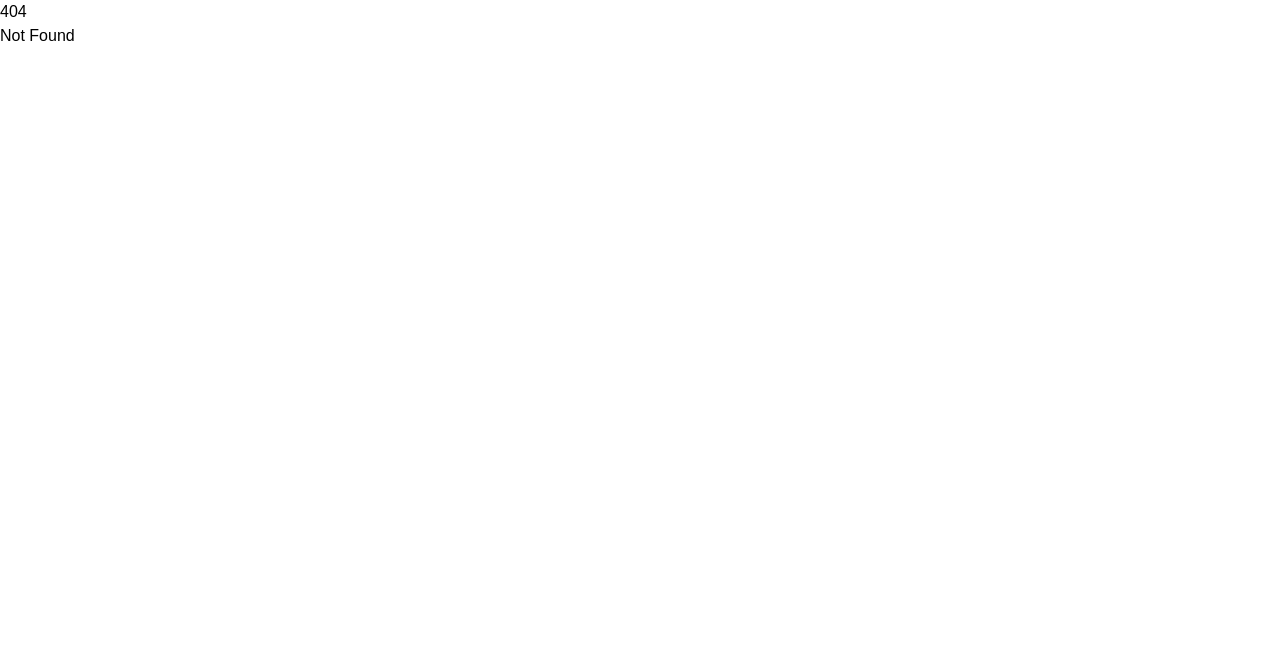
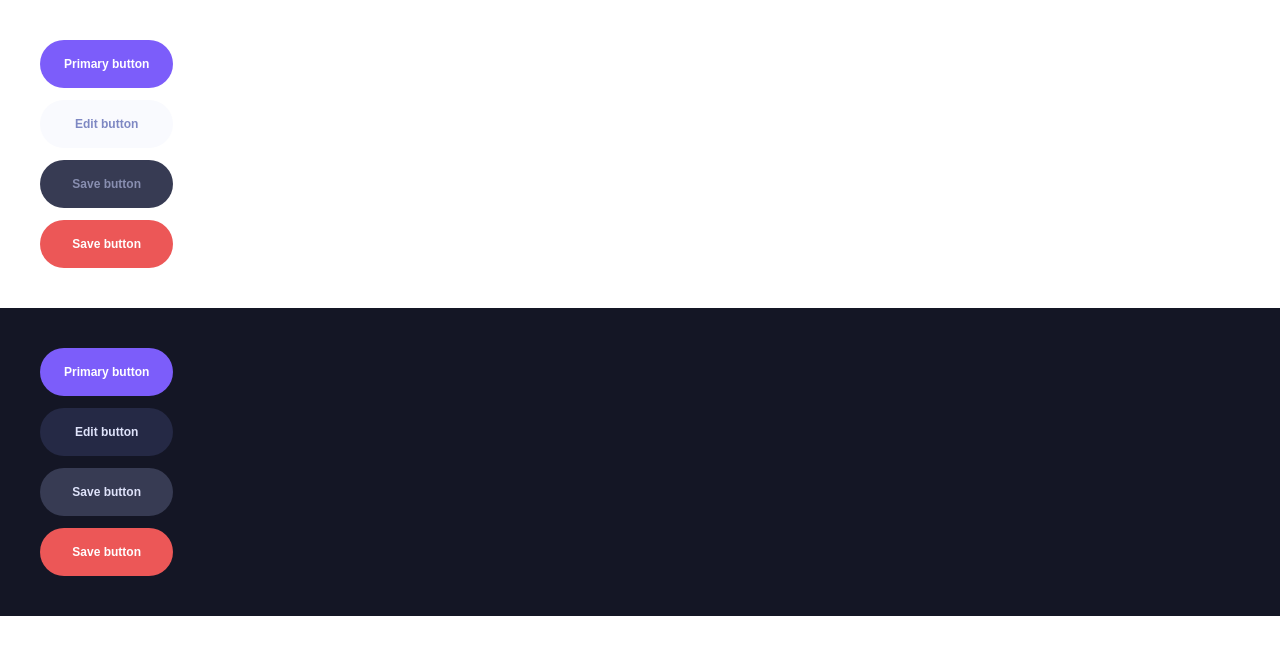
Before and after one commit to nazifbara/invoice-app, a SvelteKit app: page /button in a window 1280 px wide. Before the commit this address had no page. Shown: the top 654 px of the page. Built offline with nearby package versions, Linux system fonts and the light colour scheme; a web font is replaced by a local one.

Commit message:
implement the Button component

```diff
--- /dev/null
+++ b/src/lib/components/Button.svelte
@@ -0,0 +1,40 @@
+<script lang="ts">
+	export let variant = 'primary';
+
+	const commons = [
+		'px-6',
+		'py-4',
+		'rounded-full',
+		'font-bold',
+		'transition-colors',
+		'duration-300'
+	];
+
+	const variants: { [key: string]: string[] } = {
+		primary: [...commons, 'bg-primary', 'text-white', 'hover:bg-primary2'],
+		edit: [
+			...commons,
+			'bg-[#F9FAFE]',
+			'text-darkText2',
+			'hover:bg-lightText2',
+			'dark:bg-[#252945]',
+			'dark:text-lightText2',
+			'dark:hover:bg-white'
+		],
+		save: [
+			...commons,
+			'bg-draft',
+			'text-[#888EB0]',
+			'hover:bg-darkText',
+			'dark:text-lightText2',
+			'dark:hover:bg-darkBg2'
+		],
+		danger: [...commons, 'bg-danger', 'text-white', 'hover:bg-danger2']
+	};
+
+	const classNames = variants[variant].join(' ');
+</script>
+
+<button class={classNames}>
+	<slot />
+</button>
--- a/src/routes/+layout.svelte
+++ b/src/routes/+layout.svelte
@@ -2,6 +2,6 @@
 	import '../app.css';
 </script>
 
-<div class="font-base font-medium">
+<div class="font-base font-medium text-xs">
 	<slot />
 </div>
--- /dev/null
+++ b/src/routes/button/+page.svelte
@@ -0,0 +1,17 @@
+<script lang="ts">
+	import Button from '$lib/components/Button.svelte';
+</script>
+
+<div class="grid gap-3 p-10 justify-start">
+	<Button variant="primary">Primary button</Button>
+	<Button variant="edit">Edit button</Button>
+	<Button variant="save">Save button</Button>
+	<Button variant="danger">Save button</Button>
+</div>
+
+<div class="grid gap-3 p-10 justify-start bg-[#141625] dark">
+	<Button variant="primary">Primary button</Button>
+	<Button variant="edit">Edit button</Button>
+	<Button variant="save">Save button</Button>
+	<Button variant="danger">Save button</Button>
+</div>
--- a/tailwind.config.js
+++ b/tailwind.config.js
@@ -1,6 +1,7 @@
 /** @type {import('tailwindcss').Config} */
 export default {
 	content: ['./src/**/*.{html,js,svelte,ts}'],
+	darkMode: 'class',
 	theme: {
 		fontFamily: {
 			base: ['Spartan', 'sans-serif']
```
